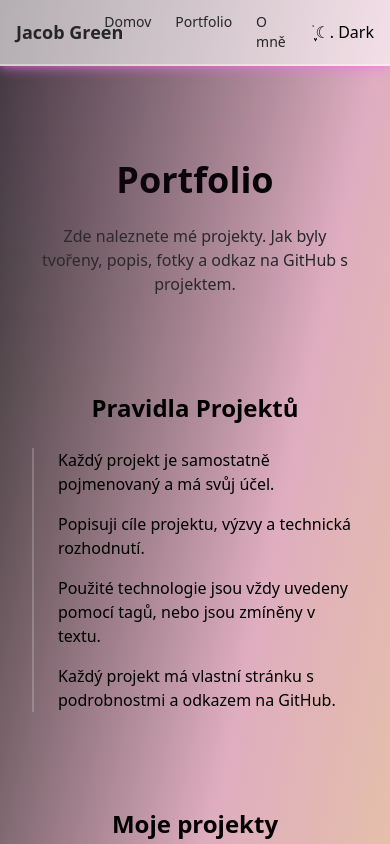
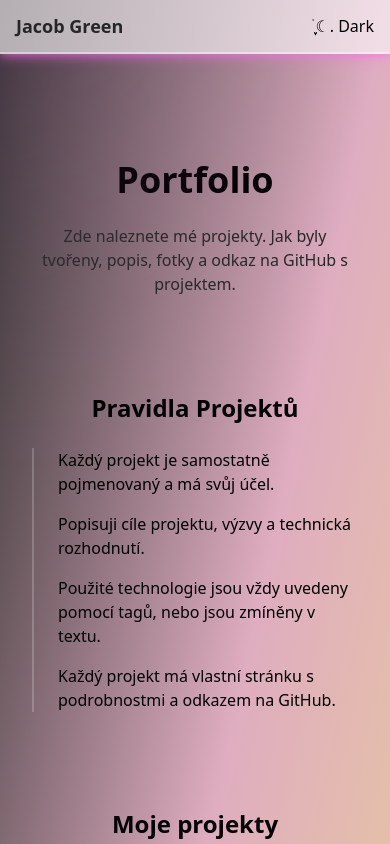
Before and after one commit to 1Kishi/Portfolio-Web, a React (Vite) app: page /portfolio in a window 390 px wide. Shown: the top 844 px of the page. Built offline with nearby package versions, Linux system fonts and the light colour scheme.

Commit message:
Phone responsivness fix + Grid Fix

```diff
--- a/src/components/Navbar.jsx
+++ b/src/components/Navbar.jsx
@@ -7,13 +7,13 @@ const Navbar = () => {
   return (
     <nav className="w-full px-4 py-3 bg-white/60 dark:bg-[#141414]/60 backdrop-blur-xl border-b-2 border-white/40 dark:border-white/10 text-black dark:text-white shadow-md hover:shadow-[0_0_12px_#ff69f0] transition-all duration-300 ease-in-out fixed top-0 z-50">
 
-      <div className="max-w-7xl mx-auto grid grid-cols-3 items-center">
+      <div className="max-w-7xl mx-auto flex flex-wrap items-center justify-between gap-4">
 
         <Link to="/" className="text-neutral-800 dark:text-neutral-100 font-bold text-lg">
           Jacob Green
         </Link>
 
-        <ul className="flex gap-6 text-sm font-medium text-neutral-800 dark:text-neutral-100 justify-self-center">
+        <ul className="hidden md:flex gap-6 text-sm font-medium text-neutral-800 dark:text-neutral-100 justify-center flex-grow">
           <li><Link to="/">Domov</Link></li>
           <li><Link to="/portfolio">Portfolio</Link></li>
           <li><Link to="/about">O mně</Link></li>
--- a/src/components/ScrollNav.jsx
+++ b/src/components/ScrollNav.jsx
@@ -30,7 +30,7 @@ export default function ScrollNav() {
   }, []);
 
   return (
-    <nav className="fixed top-1/2 left-6 transform -translate-y-1/2 hidden lg:flex flex-col gap-4 z-50">
+    <nav className="fixed top-1/2 left-6 transform -translate-y-1/2 hidden lg:flex  flex-col gap-4 z-50">
       {sections.map(({ id, label }) => (
         <a
           key={id}
--- a/src/pages/Portfolio.jsx
+++ b/src/pages/Portfolio.jsx
@@ -57,7 +57,7 @@ export default function Portfolio() {
               <div key={project.slug} className="relative group rounded-2xl project-glow">
                 <a
                   href={`/deep-dive/${project.slug}`}
-                  className="relative z-10 block rounded-2xl overflow-hidden bg-white/10 dark:bg-white/5 backdrop-blur-xl border border-white/30 dark:border-white/10 transition-all duration-300"
+                  className="relative z-10 block rounded-2xl overflow-hidden bg-white/10 dark:bg-white/5 backdrop-blur-xl border border-white/30 dark:border-white/10 transition-all duration-300 h-full"
                 >
                   <div className="relative h-48 overflow-hidden">
                     <img
```
